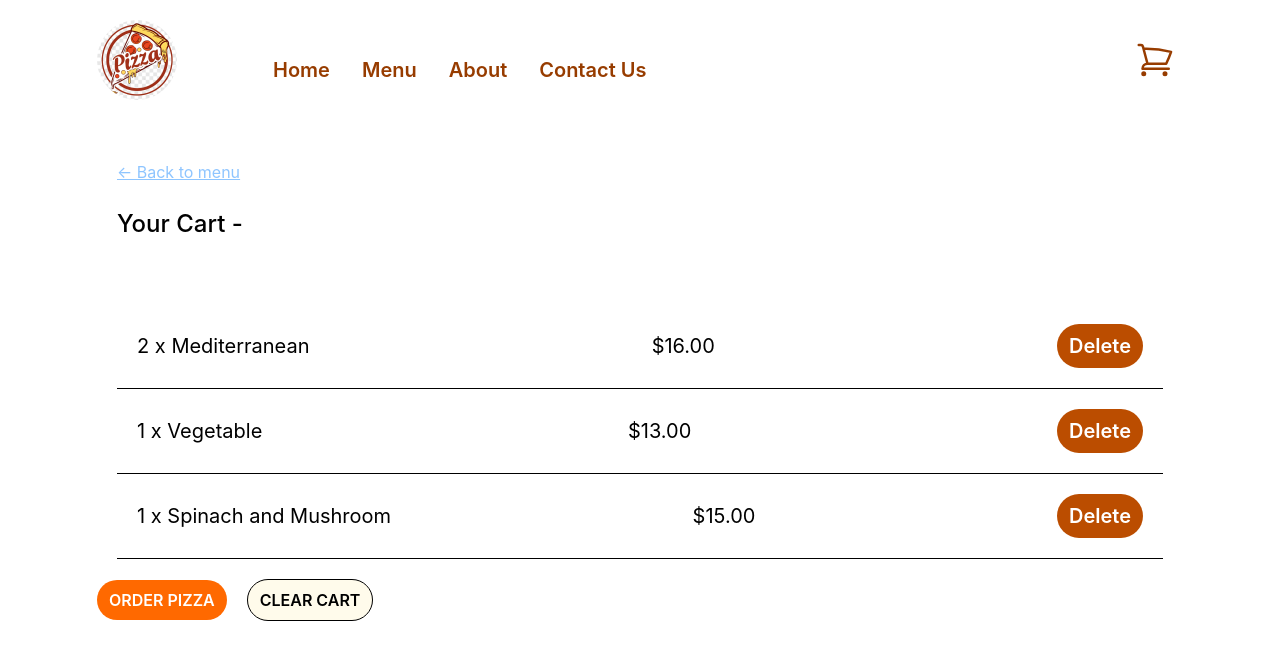
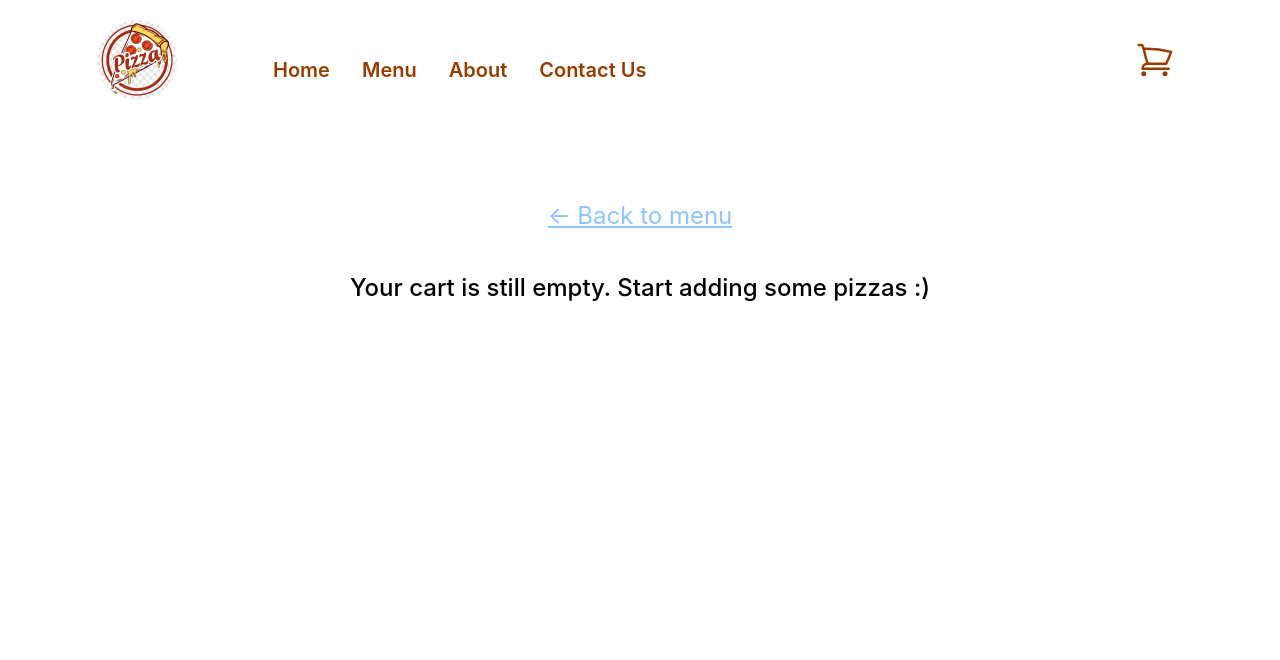
Before and after one commit to ThanhsonWeb/rebuild-pizza, a React (Vite) app: page /cart in a window 1280 px wide. Both pictures are taken after a click on the button "CLEAR CART". Shown: the top 660 px of the page. Built offline with nearby package versions, Linux system fonts and the light colour scheme.

Commit message:
reading and update cartState

```diff
--- a/src/features/cart/Cart.jsx
+++ b/src/features/cart/Cart.jsx
@@ -1,34 +1,17 @@
 import LinkButton from "../../ui/LinkButton";
 import CartItem from "./CartItem";
 import Button from "../../ui/Button";
-import { useSelector } from "react-redux";
+import { useSelector, useDispatch } from "react-redux";
+import { clearCart } from "./cartSlice";
+import EmptyCart from "./EmptyCart";
 
-const fakeCart = [
-	{
-		pizzaId: 12,
-		name: "Mediterranean",
-		quantity: 2,
-		unitPrice: 16,
-		totalPrice: 32,
-	},
-	{
-		pizzaId: 6,
-		name: "Vegetable",
-		quantity: 1,
-		unitPrice: 13,
-		totalPrice: 13,
-	},
-	{
-		pizzaId: 11,
-		name: "Spinach and Mushroom",
-		quantity: 1,
-		unitPrice: 15,
-		totalPrice: 15,
-	},
-];
 function Cart() {
-	const cart = fakeCart;
+	const cart = useSelector((store) => store.cart.cart);
 	const username = useSelector((store) => store.user.username);
+
+	const dispatch = useDispatch();
+
+	if (cart.length === 0) return <EmptyCart />;
 	return (
 		<div className="p-5">
 			<div className="text-left p-5 ">
@@ -49,7 +32,9 @@ function Cart() {
 				<Button type="secondary" to="/order/new">
 					ORDER PIZZA
 				</Button>
-				<Button type="third">CLEAR CART</Button>
+				<Button onClick={() => dispatch(clearCart())} type="third">
+					CLEAR CART
+				</Button>
 			</div>
 		</div>
 	);
--- a/src/features/cart/CartItem.jsx
+++ b/src/features/cart/CartItem.jsx
@@ -1,7 +1,12 @@
 import Button from "../../ui/Button";
+import { deleteItem } from "./cartSlice";
+import { useDispatch } from "react-redux";
 
 function CartItem({ item }) {
-	const { name, quantity, unitPrice } = item;
+	const { name, quantity, unitPrice, pizzaId } = item;
+
+
+	const dispatch = useDispatch();
 
 	return (
 		<div className="flex gap-4 p-5 items-center justify-between  text-xl  border-b ">
@@ -10,9 +15,7 @@ function CartItem({ item }) {
 			</p>
 			<span>${unitPrice}.00</span>
 
-
-
-			<Button>Delete</Button>
+			<Button onClick={() => dispatch(deleteItem(pizzaId))}>Delete</Button>
 		</div>
 	);
 }
--- /dev/null
+++ b/src/features/cart/EmptyCart.jsx
@@ -0,0 +1,11 @@
+import LinkButton from "../../ui/LinkButton";
+function EmptyCart() {
+	return (
+		<div className="text-2xl mt-20">
+			<LinkButton to="/menu">&larr; Back to menu</LinkButton>
+			<h2 className="mt-10">Your cart is still empty. Start adding some pizzas :)</h2>
+		</div>
+	);
+}
+
+export default EmptyCart;
--- /dev/null
+++ b/src/features/cart/cartSlice.js
@@ -0,0 +1,33 @@
+import { createSlice } from "@reduxjs/toolkit";
+
+const initialState = {
+	cart: [
+		{
+			pizzaId: 12,
+			name: "Mediterranean",
+			quantity: 2,
+			unitPrice: 16,
+			totalPrice: 32,
+		},
+	],
+};
+
+const cartSlice = createSlice({
+	name: "cart",
+	initialState,
+	reducers: {
+		addItem(state, action) {
+			state.cart.push(action.payload);
+		},
+		deleteItem(state, action) {
+			state.cart = state.cart.filter((item) => item.pizzaId !== action.payload);
+		},
+		clearCart(state) {
+			state.cart = [];
+		},
+	},
+});
+
+export const { addItem, clearCart, deleteItem } = cartSlice.actions;
+
+export default cartSlice.reducer;
--- a/src/features/menu/MenuItem.jsx
+++ b/src/features/menu/MenuItem.jsx
@@ -1,7 +1,24 @@
 import Button from "../../ui/Button";
+import { addItem } from "../cart/cartSlice";
+import { useDispatch } from "react-redux";
 
 function MenuItem({ pizza }) {
-	const { imageUrl: url, name, ingredients, unitPrice, soldOut } = pizza;
+	const { imageUrl: url, name, ingredients, unitPrice, soldOut, id } = pizza;
+	console.log(pizza);
+
+	const dispatch = useDispatch();
+	function handleAddToCart() {
+		const newItem = {
+			pizzaId: id,
+			name,
+			quantity: 1,
+			unitPrice,
+			totalPrice: unitPrice,
+		};
+
+		dispatch(addItem(newItem));
+
+	}
 
 	return (
 		<div className="flex items-center justify-evenly ">
@@ -16,7 +33,7 @@ function MenuItem({ pizza }) {
 				<span className="font-semibold text-orange-700 text-xl my-3">
 					{soldOut ? "Sold out" : "$" + unitPrice}
 				</span>
-			<Button >ADD TO CART</Button>
+				<Button onClick={handleAddToCart}>ADD TO CART</Button>
 			</div>
 		</div>
 	);
--- a/src/store.js
+++ b/src/store.js
@@ -1,8 +1,10 @@
 import { configureStore } from "@reduxjs/toolkit";
 import userReducer from "./features/user/userSlice";
+import cartReducer from "./features/cart/cartSlice";
 const store = configureStore({
 	reducer: {
 		user: userReducer,
+      cart: cartReducer
 	},
 });
 export default store;
```
